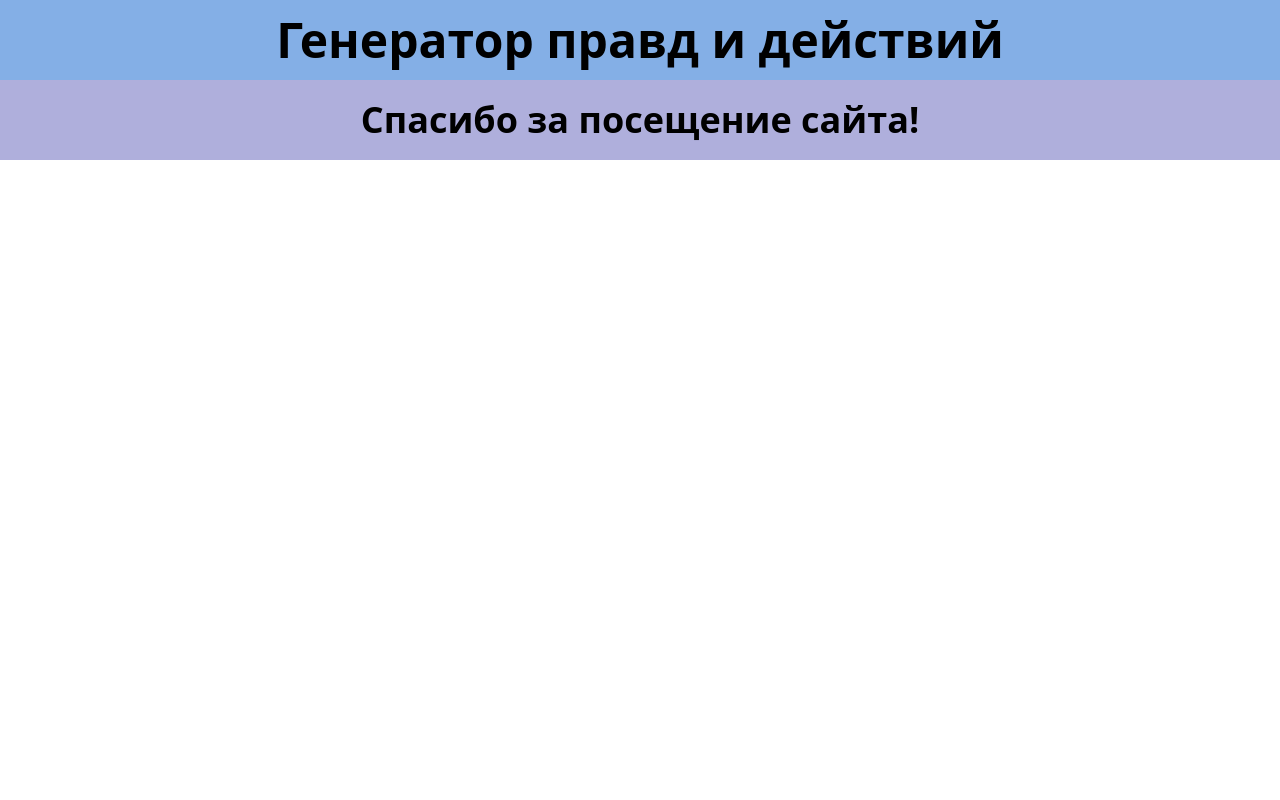
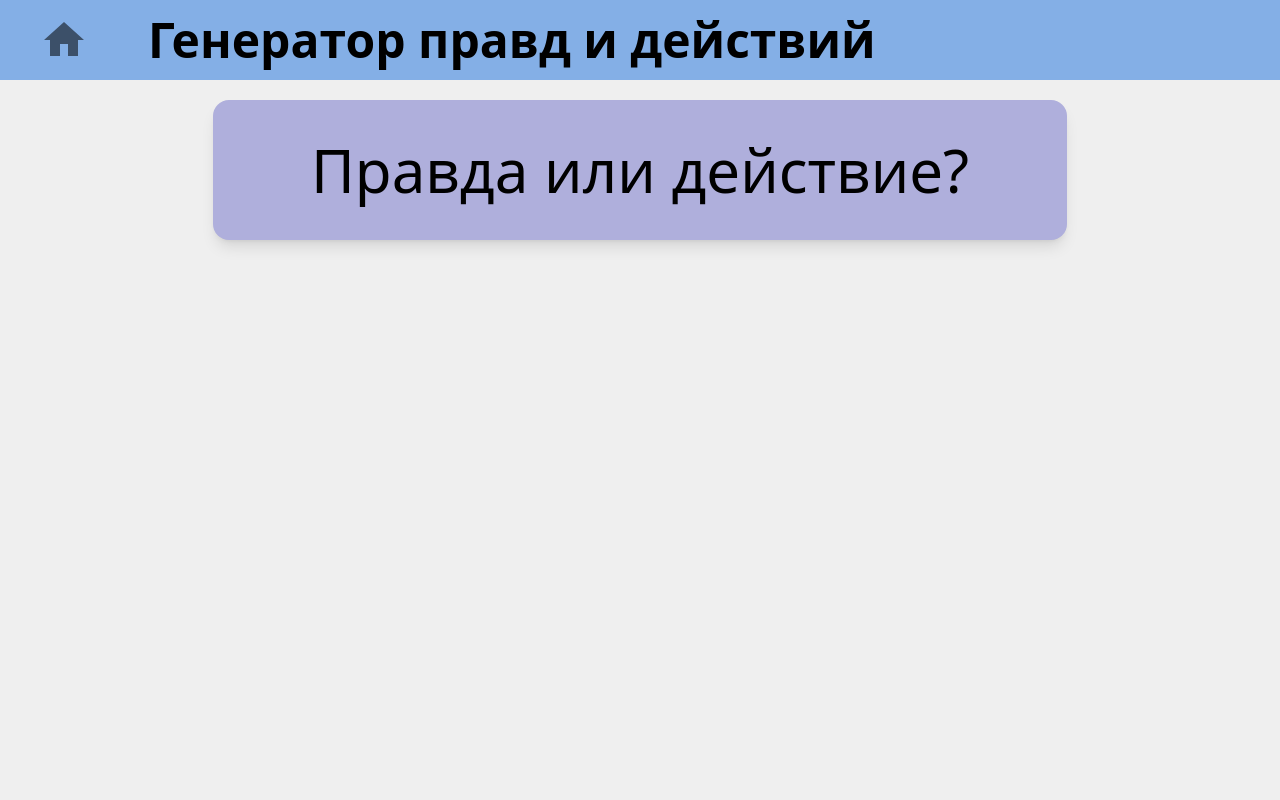
Before and after one commit to VladSunny/TruthOrDare, a React (Create React App) app: page /Game in a window 1280 px wide. Shown: the top 800 px of the page. Built offline with nearby package versions, Linux system fonts and the light colour scheme.

Commit message:
Game page

```diff
--- a/src/App.js
+++ b/src/App.js
@@ -8,6 +8,7 @@ import '@fontsource/roboto/700.css';
 import './styles/colors.css';
 
 import Welcome from './pages/Welcome';
+import Game from './pages/Game';
 import Header from './components/Header/Header';
 import Footer from './components/Footer/Footer';
 
@@ -17,6 +18,7 @@ function App() {
       <Header />
       <Routes>
         <Route path="/" element={<Welcome />} />
+        <Route path="/Game" element={<Game />} />
       </Routes>
       <Footer />
     </Fragment>
--- a/src/components/Header/Header.jsx
+++ b/src/components/Header/Header.jsx
@@ -1,10 +1,22 @@
 import React from "react";
+import HomeIcon from '@mui/icons-material/Home';
+import { IconButton } from "@mui/material";
+import { useLocation } from 'react-router-dom';
 
 
 function Header() {
+    const location = useLocation();
+
     return (
-        <div className="w-full h-20 flex items-center justify-center variantfill-five">
-            <p className="text-2xl md:text-5xl font-extrabold">Генератор правд и действий</p>
+        <div className="w-full h-20 flex items-center justify-start variantfill-five">
+            {location.pathname !== '/' && (
+                <div class="mx-5 md:mx-10">
+                    <IconButton sx={{padding: '0'}} href='/'>
+                        <HomeIcon sx={{fontSize: '3rem'}} />
+                    </IconButton>
+                </div>
+            )}
+            <p className="text-2xl md:text-4xl lg:text-5xl font-extrabold md:ml-5">Генератор правд и действий</p>
         </div>
     );
 }
--- a/src/pages/Game.jsx
+++ b/src/pages/Game.jsx
@@ -3,8 +3,10 @@ import React from 'react';
 
 function Game() {
     return (
-        <div>
-
+        <div className='h-screen variantfill-four flex flex-col items-center'>
+            <h1 className='text-3xl md:text-4xl lg:text-6xl w-11/12 md:w-2/3 py-10 variantfill-two p-5 mt-5 rounded-2xl flex justify-center shadow-lg'>
+                Правда или действие?
+            </h1>
         </div>
     );
 }
```
